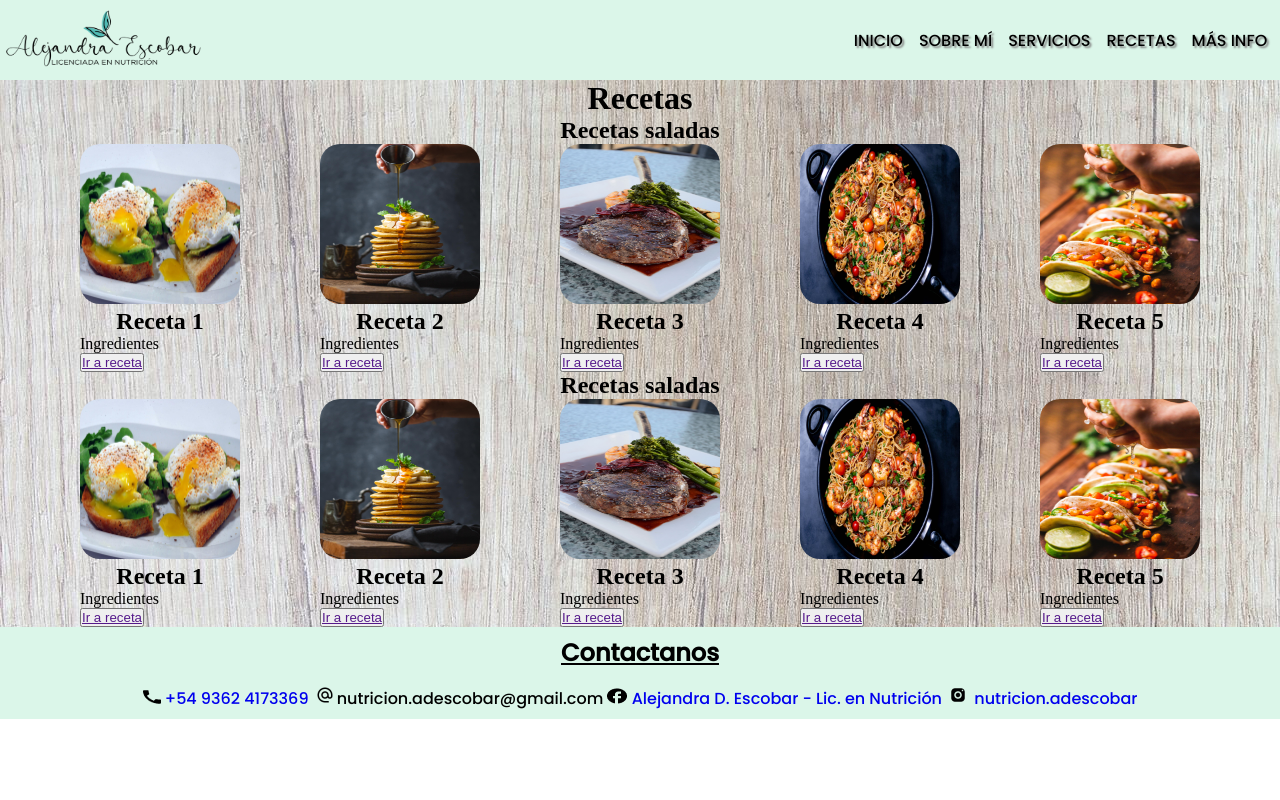
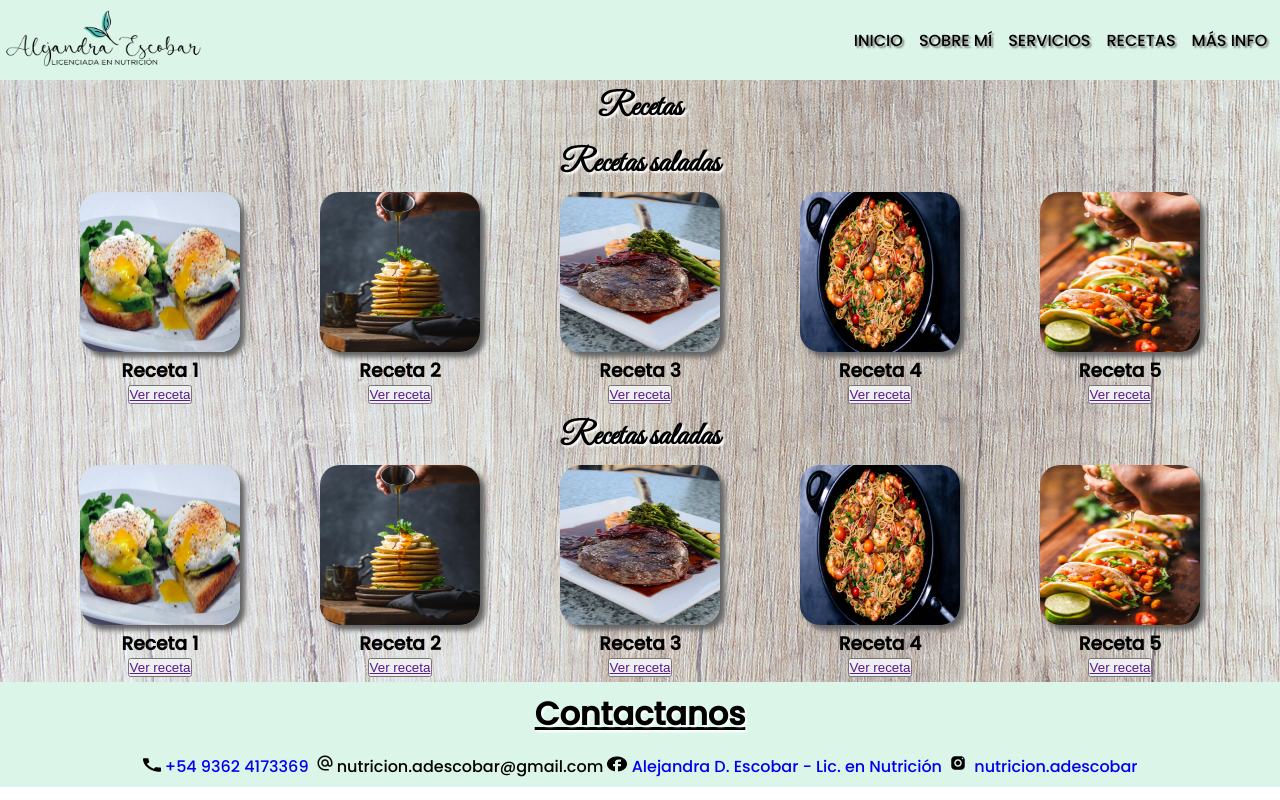
Before and after one commit to DeniseEscobar/39315-nutricion, a website: page pages/recetas.html in a window 1280 px wide. Drawn offline with Linux system fonts and the light colour scheme.

Commit message:
modificación en detalles de página recetas

```diff
--- a/pages/recetas.html
+++ b/pages/recetas.html
@@ -32,41 +32,36 @@
             <div class="card item1">
                 <img src="../assets/img/recetas/huevos-escalfados.jpg" alt="">
                 <div>
-                    <h2>Receta 1</h2>
-                    <p>Ingredientes</p>
-                    <button><a href="">Ir a receta</a></button>
+                    <h3>Receta 1</h3>
+                    <button><a href="">Ver receta</a></button>
                 </div>
             </div>
             <div class="card item2">
                 <img src="../assets/img/recetas/panqueques.jpg" alt="">
                 <div>
-                    <h2>Receta 2</h2>
-                    <p>Ingredientes</p>
-                    <button><a href="">Ir a receta</a></button>
+                    <h3>Receta 2</h3>
+                    <button><a href="">Ver receta</a></button>
                 </div>
             </div>
             <div class="card item3">
                 <img src="../assets/img/recetas/carne.jpg" alt="">
                 <div>
-                    <h2>Receta 3</h2>
-                    <p>Ingredientes</p>
-                    <button><a href="">Ir a receta</a></button>
+                    <h3>Receta 3</h3>
+                    <button><a href="">Ver receta</a></button>
                 </div>
             </div>
             <div class="card item4">
                 <img src="../assets/img/recetas/wok-camarones.jpg" alt="">
                 <div>
-                    <h2>Receta 4</h2>
-                    <p>Ingredientes</p>
-                    <button><a href="">Ir a receta</a></button>
+                    <h3>Receta 4</h3>
+                    <button><a href="">Ver receta</a></button>
                 </div>
             </div>
             <div class="card item5">
                 <img src="../assets/img/recetas/tacos.jpg" alt="">
                 <div>
-                    <h2>Receta 5</h2>
-                    <p>Ingredientes</p>
-                    <button><a href="">Ir a receta</a></button>
+                    <h3>Receta 5</h3>
+                    <button><a href="">Ver receta</a></button>
                 </div>
             </div>
         </section>
@@ -75,47 +70,42 @@
             <div class="card item1">
                 <img src="../assets/img/recetas/huevos-escalfados.jpg" alt="">
                 <div>
-                    <h2>Receta 1</h2>
-                    <p>Ingredientes</p>
-                    <button><a href="">Ir a receta</a></button>
+                    <h3>Receta 1</h3>
+                    <button><a href="">Ver receta</a></button>
                 </div>
             </div>
             <div class="card item2">
                 <img src="../assets/img/recetas/panqueques.jpg" alt="">
                 <div>
-                    <h2>Receta 2</h2>
-                    <p>Ingredientes</p>
-                    <button><a href="">Ir a receta</a></button>
+                    <h3>Receta 2</h3>
+                    <button><a href="">Ver receta</a></button>
                 </div>
             </div>
             <div class="card item3">
                 <img src="../assets/img/recetas/carne.jpg" alt="">
                 <div>
-                    <h2>Receta 3</h2>
-                    <p>Ingredientes</p>
-                    <button><a href="">Ir a receta</a></button>
+                    <h3>Receta 3</h3>
+                    <button><a href="">Ver receta</a></button>
                 </div>
             </div>
             <div class="card item4">
                 <img src="../assets/img/recetas/wok-camarones.jpg" alt="">
                 <div>
-                    <h2>Receta 4</h2>
-                    <p>Ingredientes</p>
-                    <button><a href="">Ir a receta</a></button>
+                    <h3>Receta 4</h3>
+                    <button><a href="">Ver receta</a></button>
                 </div>
             </div>
             <div class="card item5">
                 <img src="../assets/img/recetas/tacos.jpg" alt="">
                 <div>
-                    <h2>Receta 5</h2>
-                    <p>Ingredientes</p>
-                    <button><a href="">Ir a receta</a></button>
+                    <h3>Receta 5</h3>
+                    <button><a href="">Ver receta</a></button>
                 </div>
             </div>
         </section>
     </main>
     <footer>
-        <div>
+        <div class="contacto">
             <h2>Contactanos</h2>
             <ul>
                 <li>
--- a/scss/layout/_footer.scss
+++ b/scss/layout/_footer.scss
@@ -8,6 +8,7 @@ footer{
         padding-top: 0.5rem;
         text-decoration: underline;
         padding-bottom: 1rem;
+        font-family: $font-secundario;
     }
     ul li{
         display:inline-block;
--- a/scss/layout/_main-recetas.scss
+++ b/scss/layout/_main-recetas.scss
@@ -8,10 +8,24 @@ section div img{
     width: 10rem;
     height: 10rem;
     border-radius: 20px;
+    box-shadow: 5px 5px 5px rgb(100, 100, 100);
 }
 h1, h2{
     text-align: center;
+    font-family: $font-principal;
+    font-size: 2rem;
+    padding: 0.5rem 0;
+    text-shadow: 2px 2px 2px white;
 }
 .container-cards{
     @include flex(row, wrap, space-evenly, center);
+    .card div{
+        @include flex (column, wrap, center, center)
+    }
+    div h3{
+        font-family: $font-secundario;
+    }
 }
+button{
+    margin-bottom: 0.3rem;
+}
```
Also changed, not shown: css/style.css, 1 other file.
